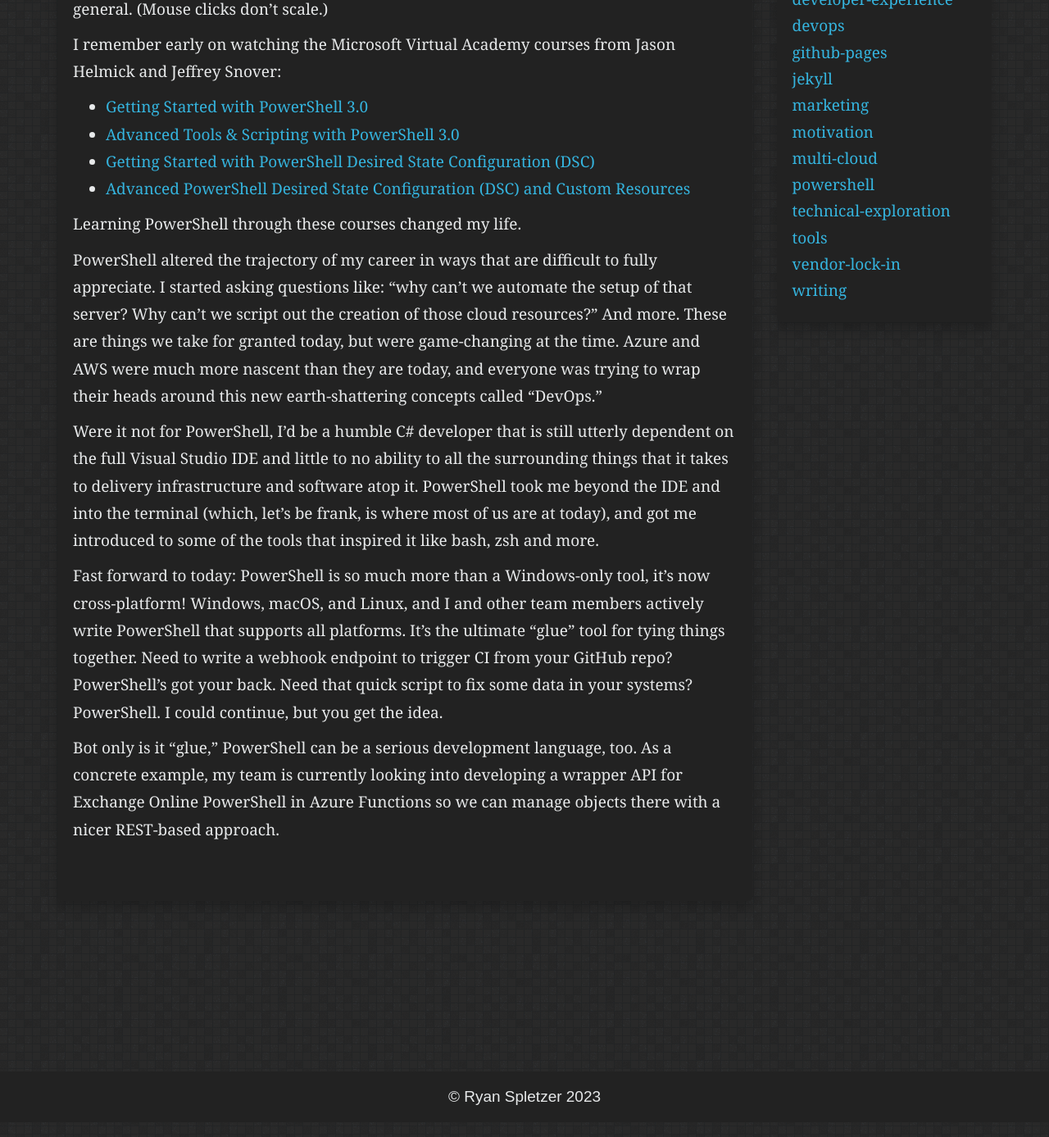
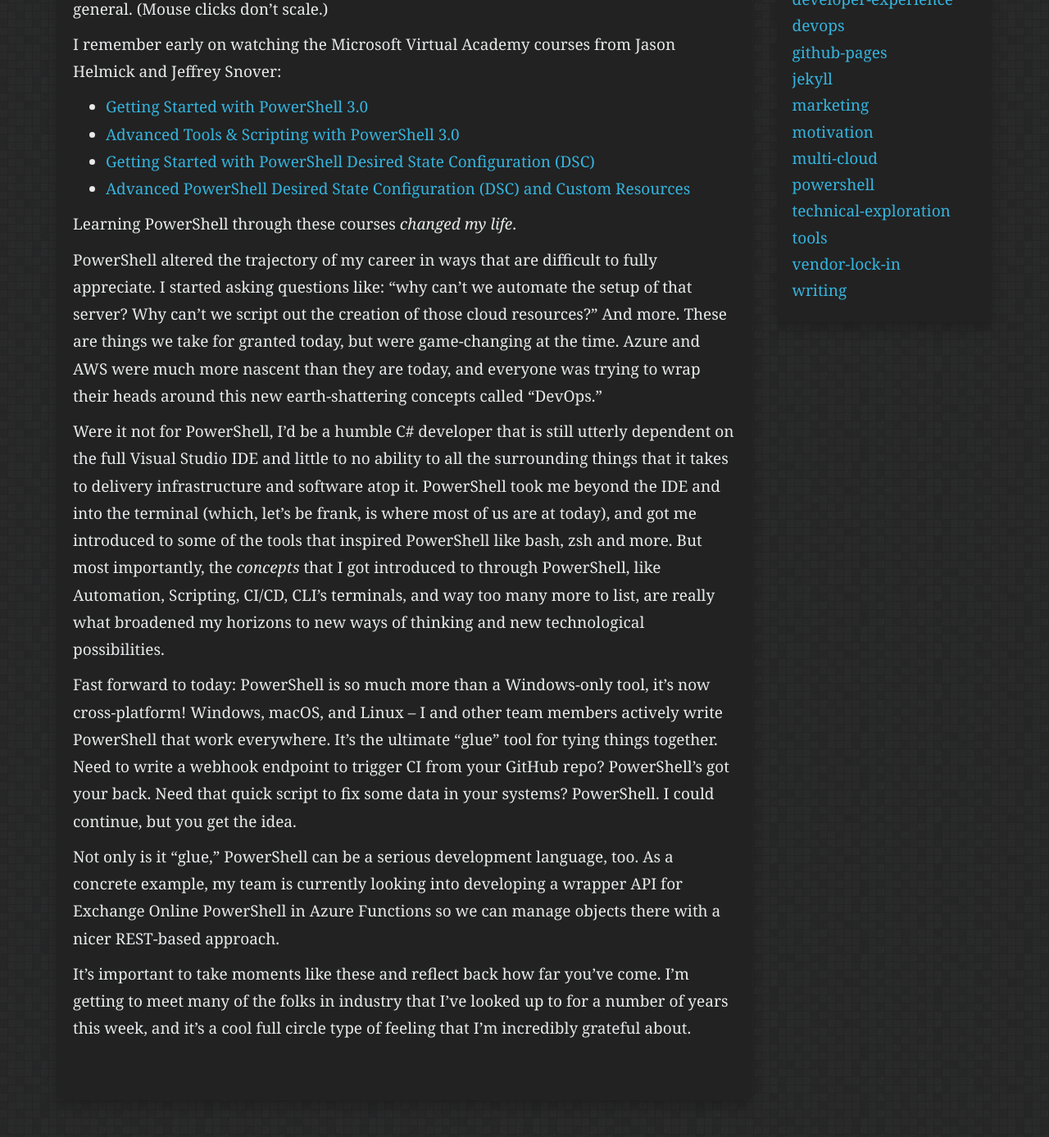
Before and after one commit to ryanspletzer/ryanspletzer.github.io, a Jekyll site: the page built from _posts/2023-04-25-powershell-conf.md, in a window 1280 px wide and 1400 px high, scrolled down 977 px. Shown: the top 1387 px of the window at 82% size. Built offline with Jekyll 4.4.1, drawn with Linux system fonts in a browser that asks for light colours; some of the changed text lies outside the part shown.

Commit message:
Update 2023-04-25-powershell-conf.md

```diff
--- a/_posts/2023-04-25-powershell-conf.md
+++ b/_posts/2023-04-25-powershell-conf.md
@@ -42,7 +42,7 @@ I remember early on watching the Microsoft Virtual Academy courses from Jason He
 * [Getting Started with PowerShell Desired State Configuration (DSC)](https://learn.microsoft.com/en-us/shows/getting-started-with-powershell-dsc/)
 * [Advanced PowerShell Desired State Configuration (DSC) and Custom Resources](https://learn.microsoft.com/en-us/shows/advanced-powershell-dsc-and-custom-resources/)
 
-Learning PowerShell through these courses changed my life.
+Learning PowerShell through these courses _changed my life_.
 
 PowerShell altered the trajectory of my career in ways that are difficult to fully appreciate. I started asking
 questions like: "why can't we automate the setup of that server? Why can't we script out the creation of those cloud
@@ -53,13 +53,19 @@ concepts called "DevOps."
 Were it not for PowerShell, I'd be a humble C# developer that is still utterly dependent on the full Visual Studio IDE
 and little to no ability to all the surrounding things that it takes to delivery infrastructure and software atop it.
 PowerShell took me beyond the IDE and into the terminal (which, let's be frank, is where most of us are at today), and
-got me introduced to some of the tools that inspired it like bash, zsh and more.
+got me introduced to some of the tools that inspired PowerShell like bash, zsh and more. But most importantly, the
+_concepts_ that I got introduced to through PowerShell, like Automation, Scripting, CI/CD, CLI's terminals, and way too
+many more to list, are really what broadened my horizons to new ways of thinking and new technological possibilities.
 
 Fast forward to today: PowerShell is so much more than a Windows-only tool, it's now cross-platform! Windows, macOS, and
-Linux, and I and other team members actively write PowerShell that supports all platforms. It's the ultimate "glue" tool
-for tying things together. Need to write a webhook endpoint to trigger CI from your GitHub repo? PowerShell's got your
+Linux -- I and other team members actively write PowerShell that work everywhere. It's the ultimate "glue" tool for
+tying things together. Need to write a webhook endpoint to trigger CI from your GitHub repo? PowerShell's got your
 back. Need that quick script to fix some data in your systems? PowerShell. I could continue, but you get the idea.
 
-Bot only is it "glue," PowerShell can be a serious development language, too. As a concrete example, my team is
+Not only is it "glue," PowerShell can be a serious development language, too. As a concrete example, my team is
 currently looking into developing a wrapper API for Exchange Online PowerShell in Azure Functions so we can manage
 objects there with a nicer REST-based approach.
+
+It's important to take moments like these and reflect back how far you've come. I'm getting to meet many of the folks
+in industry that I've looked up to for a number of years this week, and it's a cool full circle type of feeling that
+I'm incredibly grateful about.
```
Also changed, not shown: other parts of _posts/2023-04-25-powershell-conf.md (+3 -3 lines).
